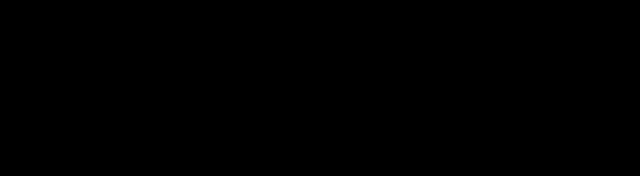
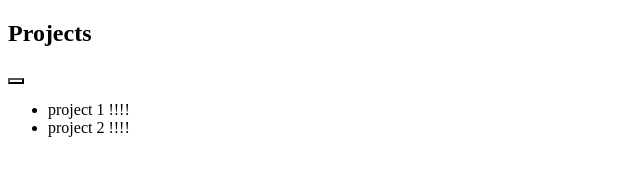
Before and after one commit to JellyRollJunior/shisa-todo-list, a website built with webpack: page src/index.html in a window 1280 px wide. Shown: the whole page, without its empty margins (0-640 px from the left). Built offline with nearby package versions, Linux system fonts and the light colour scheme.

Commit message:
Create sidebar with project section

```diff
--- a/src/index.html
+++ b/src/index.html
@@ -1,11 +1,22 @@
 <!DOCTYPE html>
 <html lang="en">
-<head>
-    <meta charset="UTF-8">
-    <meta name="viewport" content="width=device-width, initial-scale=1.0">
-    <title></title>
-</head>
-<body>
-
-</body>
+  <head>
+    <meta charset="UTF-8" />
+    <meta name="viewport" content="width=device-width, initial-scale=1.0" />
+    <title>Todo list</title>
+  </head>
+  <body>
+    <div class="sidebar">
+      <header></header>
+      <div>
+        <h2>Projects</h2>
+        <button class="add-project"></button>
+      </div>
+      <ul class="projects">
+        <li>project 1 !!!!</li>
+        <li>project 2 !!!!</li>
+      </ul>
+    </div>
+    <div class="content"></div>
+  </body>
 </html>
--- a/src/styles.css
+++ b/src/styles.css
@@ -1,3 +1,3 @@
 * {
-    background-color: black;
+  background-color: white;
 }
```
